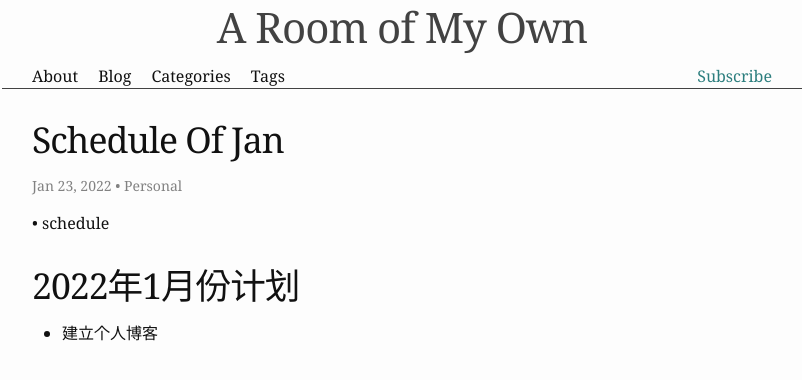
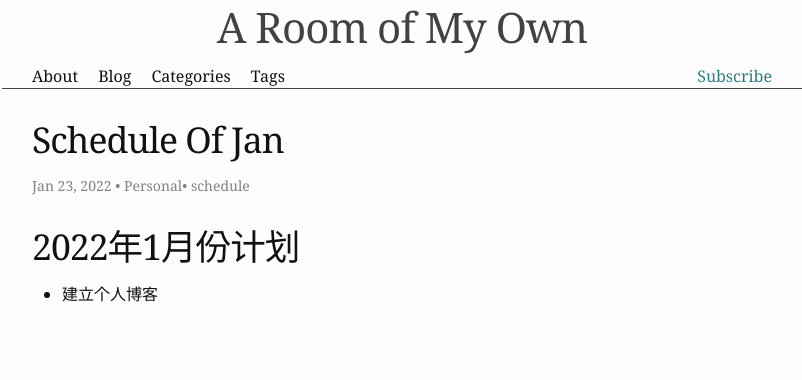
Before and after one commit to 9Echo/9Echo.github.io, a Jekyll site: the page built from _posts/2022-01-13-schedule-of-Jan.markdown, in a window 1280 px wide. Shown: the top 380 px of the page, without its empty margins (238-1040 px from the left). Built offline with Jekyll 4.4.1, drawn with Linux system fonts in a browser that asks for light colours.

Commit message:
Update post.html

```diff
--- a/_layouts/post.html
+++ b/_layouts/post.html
@@ -23,14 +23,15 @@ layout: default
             <span class="p-author h-card" itemprop="name">{{ category }}</span></span>
             {%- if forloop.last == false %}, {% endif -%}
         {% endfor %}
-      {%- endif -%}</p>
+      {%- endif -%}
       {%- if page.tags -%}
         • {% for tag in page.tags %}
           <span itemprop="tag" itemscope itemtype="http://schema.org/Person">
             <span class="p-author h-card" itemprop="name">{{ tag }}</span></span>
             {%- if forloop.last == false %}, {% endif -%}
         {% endfor %}
-      {%- endif -%}</p>
+      {%- endif -%}
+    </p>
   </header>
 
   <div class="post-content e-content" itemprop="articleBody">
```
